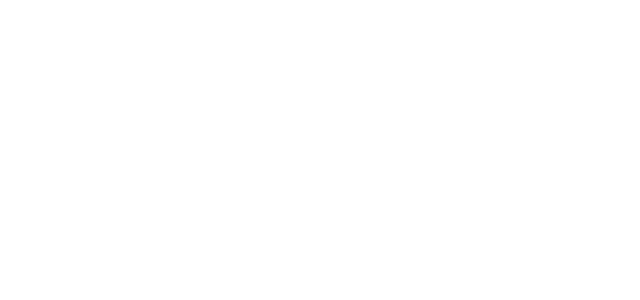
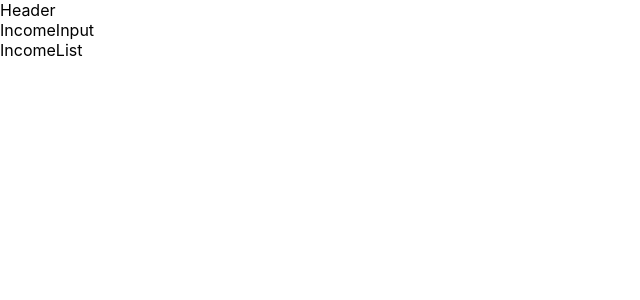
Before and after one commit to MajkoDev/income-tracker, a React (Create React App) app: page / in a window 1280 px wide. Shown: the top 300 px of the page, without its empty margins (0-640 px from the left). Built offline with nearby package versions, Linux system fonts and the light colour scheme.

Commit message:
set up components

```diff
--- a/src/App.js
+++ b/src/App.js
@@ -1,7 +1,13 @@
+import Header from "./components/Header";
+import IncomeInput from "./components/IncomeInput";
+import IncomeList from "./components/IncomeList";
 
 function App() {
   return (
     <div className="App">
+      <Header />
+      <IncomeInput />
+      <IncomeList />
     </div>
   );
 }
--- /dev/null
+++ b/src/components/Header.jsx
@@ -0,0 +1,9 @@
+import React from 'react'
+
+const Header = () => {
+  return (
+    <div>Header</div>
+  )
+}
+
+export default Header
--- /dev/null
+++ b/src/components/IncomeInput.jsx
@@ -0,0 +1,9 @@
+import React from 'react'
+
+const IncomeInput = () => {
+  return (
+    <div>IncomeInput</div>
+  )
+}
+
+export default IncomeInput
--- /dev/null
+++ b/src/components/IncomeList.jsx
@@ -0,0 +1,9 @@
+import React from 'react'
+
+const IncomeList = () => {
+  return (
+    <div>IncomeList</div>
+  )
+}
+
+export default IncomeList
```
